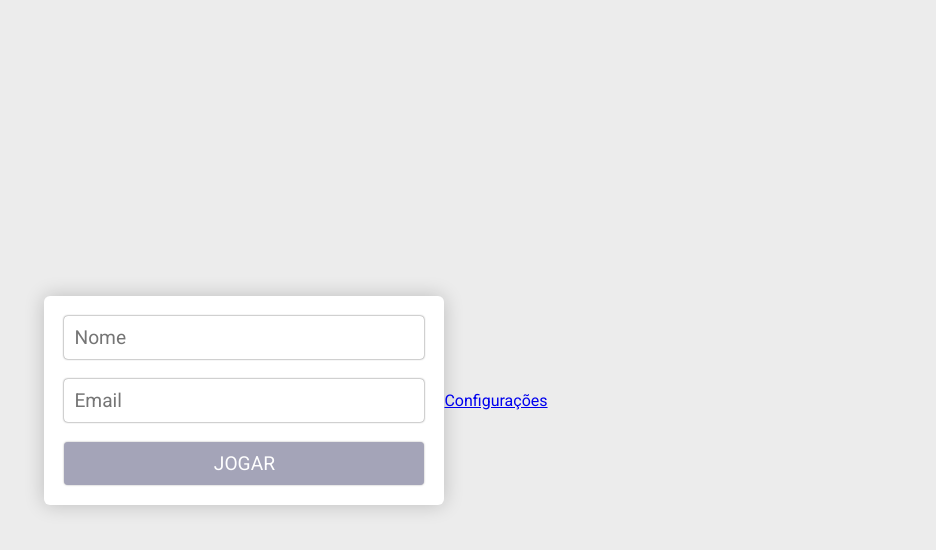
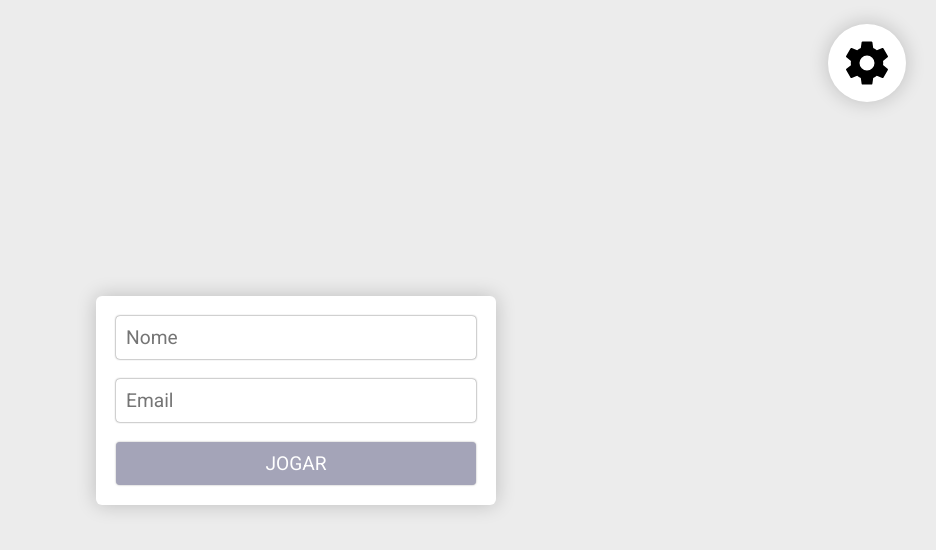
Before and after one commit to victorjunior95/sd-08-project-trivia-react-redux, a React (Create React App) app: page / in a window 1280 px wide. Shown: the top 550 px of the page, without its empty margins (344-1280 px from the left). Built offline with nearby package versions, Linux system fonts and the light colour scheme.

Commit message:
Adiciona estilos ao botão de settings

```diff
--- a/package.json
+++ b/package.json
@@ -8,6 +8,7 @@
     "crypto-js": "^4.0.0",
     "react": "^16.12.0",
     "react-dom": "^16.12.0",
+    "react-icons": "^4.2.0",
     "react-redux": "^7.2.0",
     "react-router-dom": "^5.1.2",
     "react-scripts": "3.3.0",
--- a/src/pages/Login.js
+++ b/src/pages/Login.js
@@ -1,6 +1,7 @@
 import React, { Component } from 'react';
 import PropTypes from 'prop-types';
 import { Link } from 'react-router-dom';
+import { IoSettingsSharp } from 'react-icons/io5';
 
 import LoginForm from '../components/LoginForm';
 
@@ -11,7 +12,9 @@ class Login extends Component {
     return (
       <div className={ styles.loginContainer }>
         <LoginForm />
-        <Link data-testid="btn-settings" to="/settings">Configurações</Link>
+        <Link className={ styles.settingsLink } data-testid="btn-settings" to="/settings">
+          <IoSettingsSharp className={ styles.settingsIcon } />
+        </Link>
       </div>
     );
   }
--- a/src/styles/pages/Login.module.css
+++ b/src/styles/pages/Login.module.css
@@ -4,3 +4,25 @@
   height: 100vh;
   justify-content: center;
 }
+
+.settingsLink {
+  background: white;
+  border-radius: 50%;
+  box-shadow: 0 0 20px rgba(0, 0, 0, 0.2);
+  font-size: 0;
+  padding: 15px;
+  position: fixed;
+  right: min(3vw, 30px);
+  top: min(3vh, 30px);
+}
+
+.settingsIcon {
+  color: black;
+  font-size: 3rem;
+  transition: color 0.1s , transform 0.5s ease-in-out;
+}
+
+.settingsLink:hover .settingsIcon {
+  color: var(--primary-color);
+  transform: scale(1.2) rotateZ(45deg);
+}
```
Also changed, not shown: 1 other file (tests, documents, lock files or other folders).
